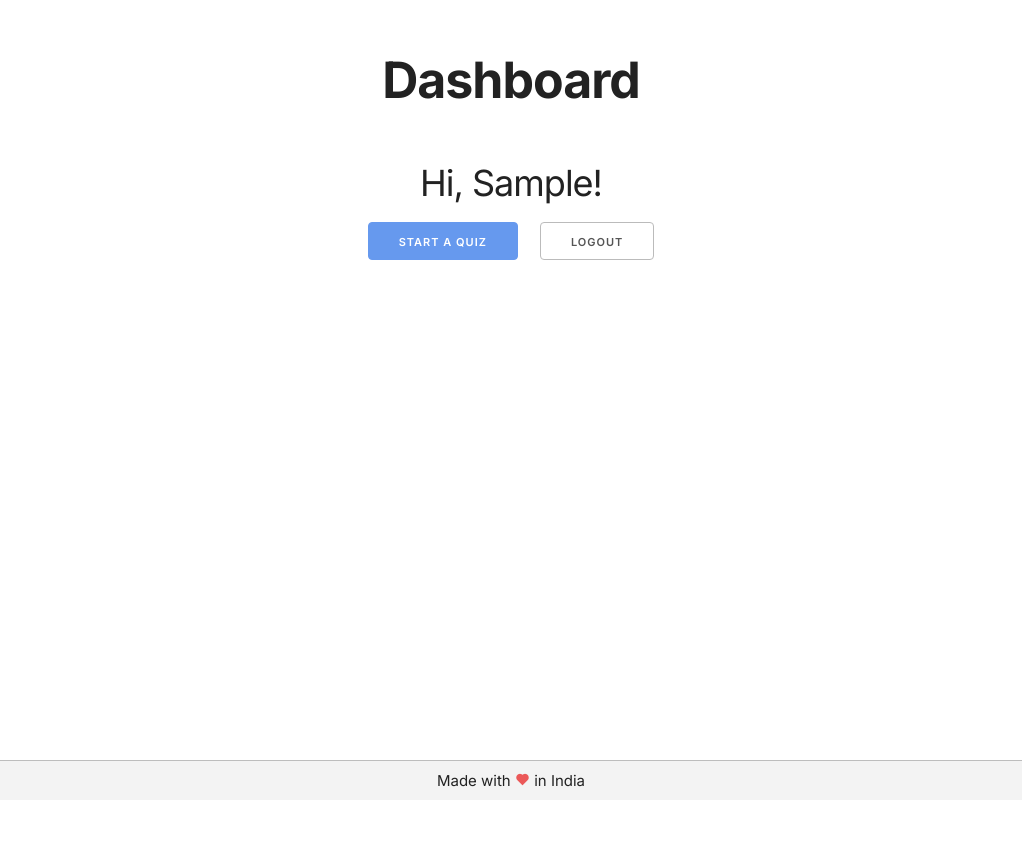
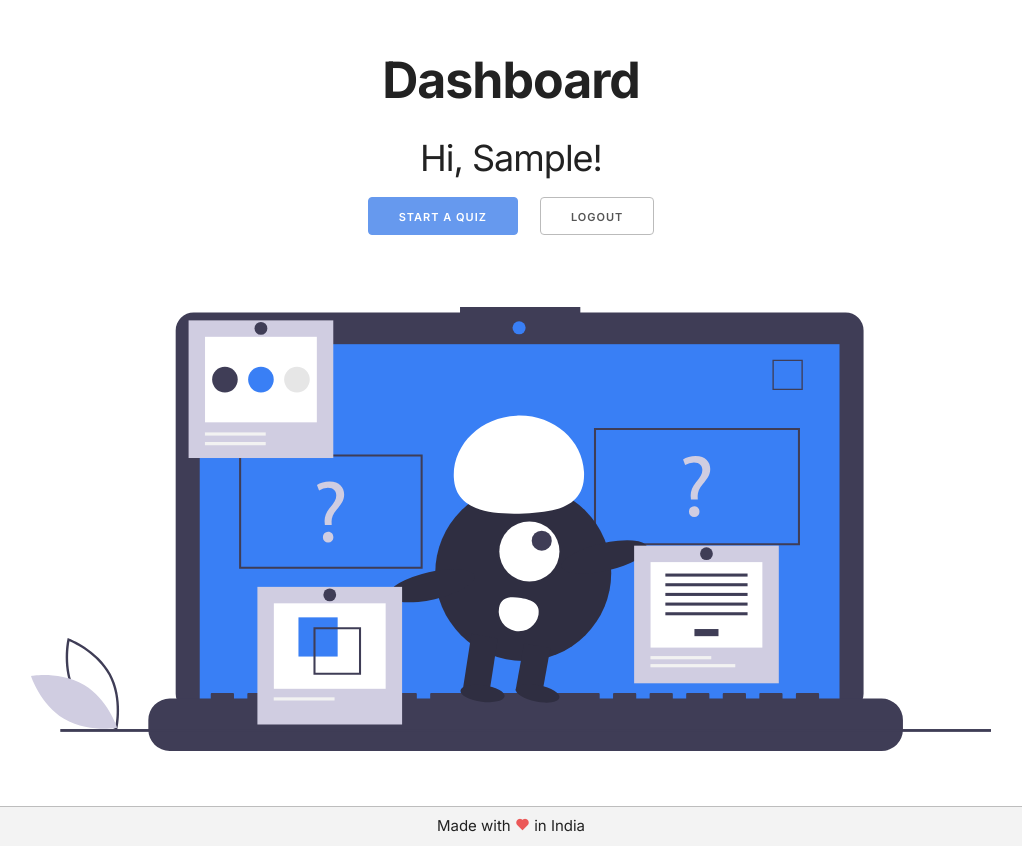
Before and after one commit to arhaanb/kuizu, a Flask app: template templates/dashboard.html in a window 1280 px wide. Shown: the whole page, without its empty margins (129-1151 px from the left). Before the commit the page ends 787 px from the top, so only its background shows below. Run offline with Flask 2, Linux system fonts and the light colour scheme; the template is opened without the code that fills it: most values are stand-ins (such as "Sample title", 1, 10 or a date in 2020); some libraries are stand-ins or nearby versions.

Commit message:
frintend improve

```diff
--- a/app.py
+++ b/app.py
@@ -24,7 +24,6 @@ def index():
 
 @app.route('/register', methods=['GET', 'POST'])
 def register():
-    variable = "Hello"
     email = request.cookies.get('email')
     if email:
         return redirect('/dashboard')
@@ -34,20 +33,14 @@ def register():
         email = request.form['email']
         password = request.form['password']
 
-        #\cur.execute('''CREATE TABLE new_users(name varchar(255),
-            #email varchar(255) PRIMARY KEY, password varchar(255)) ''')
         try:
-            cur.execute('INSERT INTO new_users(name, email, password) VALUES(%s, %s, %s)', (name, str(email), password))
+            cur.execute('INSERT INTO new_users(name, email, password) VALUES(%s, %s, %s)',
+                        (name, str(email), password))
             mysql.connection.commit()
             return redirect('/login')
         except:
-            return 'Email is already in use.'
-
-
-
-
-    #elif variable != True:
-      #  return redirect('/register')
+            message = 'Email is already in use.'
+            return render_template('register.html', msg=message)
 
     return render_template('register.html')
 
@@ -96,15 +89,13 @@ def dashboard():
     email = request.cookies.get('email')
     if email:
         cur = mysql.connection.cursor()
-        #cur.execute('''CREATE TABLE new_users(name varchar(255),
-         #   email varchar(255) PRIMARY KEY, password varchar(255)) ''')
-        query = str("select * from new_users where email =" + '"' + email + '"')
+        # cur.execute('''CREATE TABLE new_users(name varchar(255),
+        #   email varchar(255) PRIMARY KEY, password varchar(255)) ''')
+        query = str("select * from new_users where email =" +
+                    '"' + email + '"')
         cur.execute(query)
-
         mysql.connection.commit()
-
         results = cur.fetchone()
-        print(results)
 
         return render_template('dashboard.html', data=results)
     else:
@@ -127,13 +118,13 @@ def getUsers():
 def execute():
     # if you see this DO NOT VISIT THIS ROUTE
     cur = mysql.connection.cursor()
-    #cur.execute('''
-     #  CREATE TABLE new_users(
-      #   name varchar(255),
-       #  email varchar(255),
-        # password varchar(255)
-       #)
-     #''')
+    # cur.execute('''
+    #  CREATE TABLE new_users(
+    #   name varchar(255),
+    #  email varchar(255),
+    # password varchar(255)
+    # )
+    # ''')
     cur.execute('select * from new_users')
 
     mysql.connection.commit()
@@ -180,7 +171,6 @@ def mcq():
 
         session['quiz'] = maindict
 
-        print(session['quiz'])
         return render_template('quiz.html', questions=maindict)
     else:
         return redirect('/')
@@ -192,7 +182,6 @@ def check():
         data = request.form.to_dict()
         quizdict = session['quiz']
         quizqs = quizdict.get('questions')
-        # print(quizqs)
         attempts = []
         for key, value in data.items():
             attempts.append(value)
@@ -200,16 +189,11 @@ def check():
         for q in quizqs:
             anslist = q.get('answers')
             ind = quizqs.index(q)
-            # print(q)
-            # print(ind)
             userans = anslist.index(attempts[ind])
             q["userans"] = userans
             if userans == q.get('correctIndex'):
-                # print('correct')
                 score = score+1
         quizdict["score"] = score
-        print(score)
-        # print(attempts)
 
         return render_template('results.html', response=quizdict)
 
@@ -222,9 +206,7 @@ def test():
     session['username'] = username
 
     # return 'Logged in as ' + username + '<br>' + "<b><a href = '/logout'>click here to log out</a></b>"
-    print(session)
-    print(session['username'])
-    return "yuh"
+    return "hi"
 
 
 @app.errorhandler(404)
--- a/templates/dashboard.html
+++ b/templates/dashboard.html
@@ -4,7 +4,12 @@
 
 <style>
 	.title {
-		margin: 1em 0;
+		margin-top: 1em;
+		margin-bottom: 0.5em;
+	}
+
+	img {
+		width: 100%;
 	}
 </style>
 
@@ -27,6 +32,12 @@
 			</button>
 		</a>
 	</div>
+
+	<br><br><br>
+
+	<img src="/static/test.svg" alt="">
+
+	<br><br><br>
 </div>
 
 {% endblock %}
--- a/templates/layout.html
+++ b/templates/layout.html
@@ -142,6 +142,11 @@
 		-ms-user-select: none;
 		user-select: none;
 	}
+
+	::selection {
+		color: rgb(26, 68, 141);
+		background: rgba(57, 112, 206, 0.349);
+	}
 </style>
 
 <body>
--- a/templates/register.html
+++ b/templates/register.html
@@ -11,6 +11,7 @@
 <div class="container">
 	<div class="flex-center">
 		<h1 class="bold title center">Register</h1>
+		<h6>{{msg}}</h6>
 		<p><a href="/login">Already have an account?</a></p>
 	</div>
 
@@ -20,7 +21,7 @@
 				<form method="post" action="/register" autocomplete="off">
 					<input type="text" placeholder="Name" name="name" required />
 					<input type="text" placeholder="Email" name="email" required />
-					<input type="text" placeholder="Password" name="password" required />
+					<input type="password" placeholder="Password" name="password" required />
 					<div class="flex-center">
 						<div class="six columns">
 							<input type="submit" class="button-primary" />
```
Also changed, not shown: static/test.svg (added).
